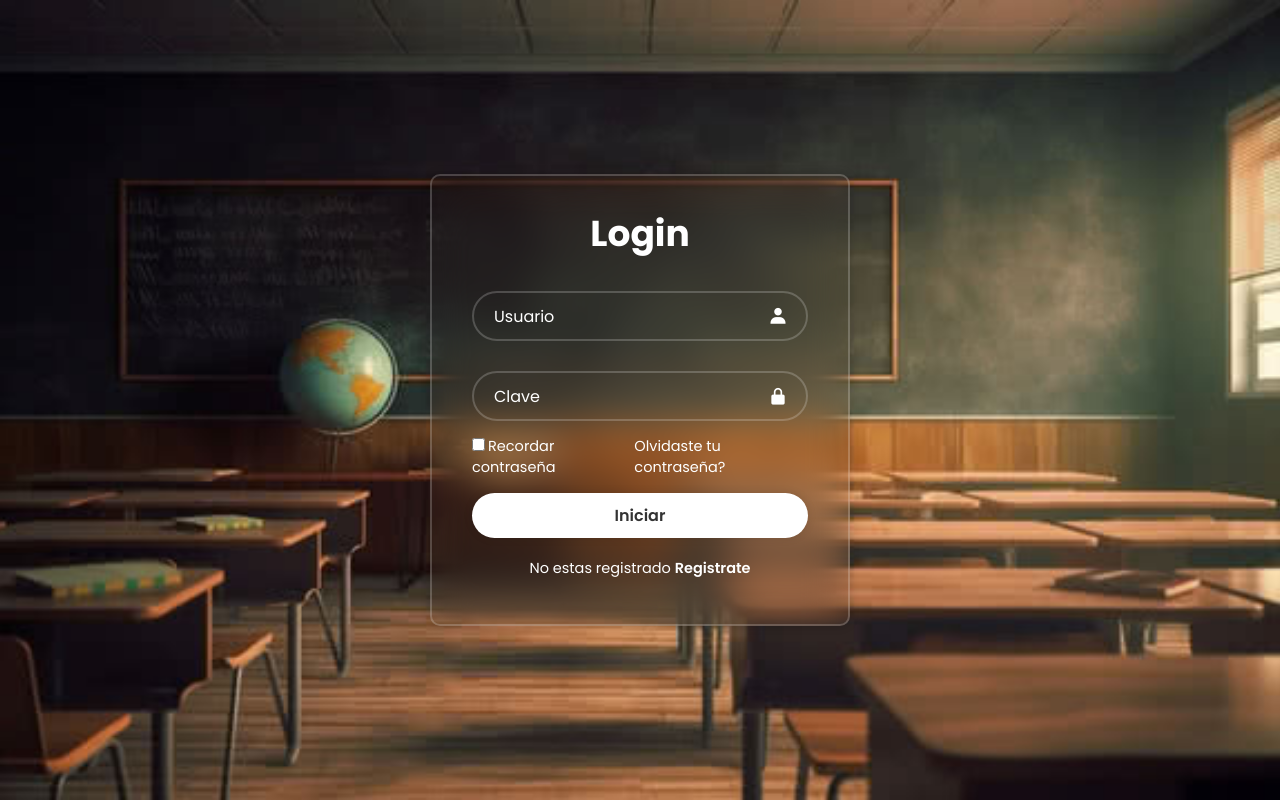
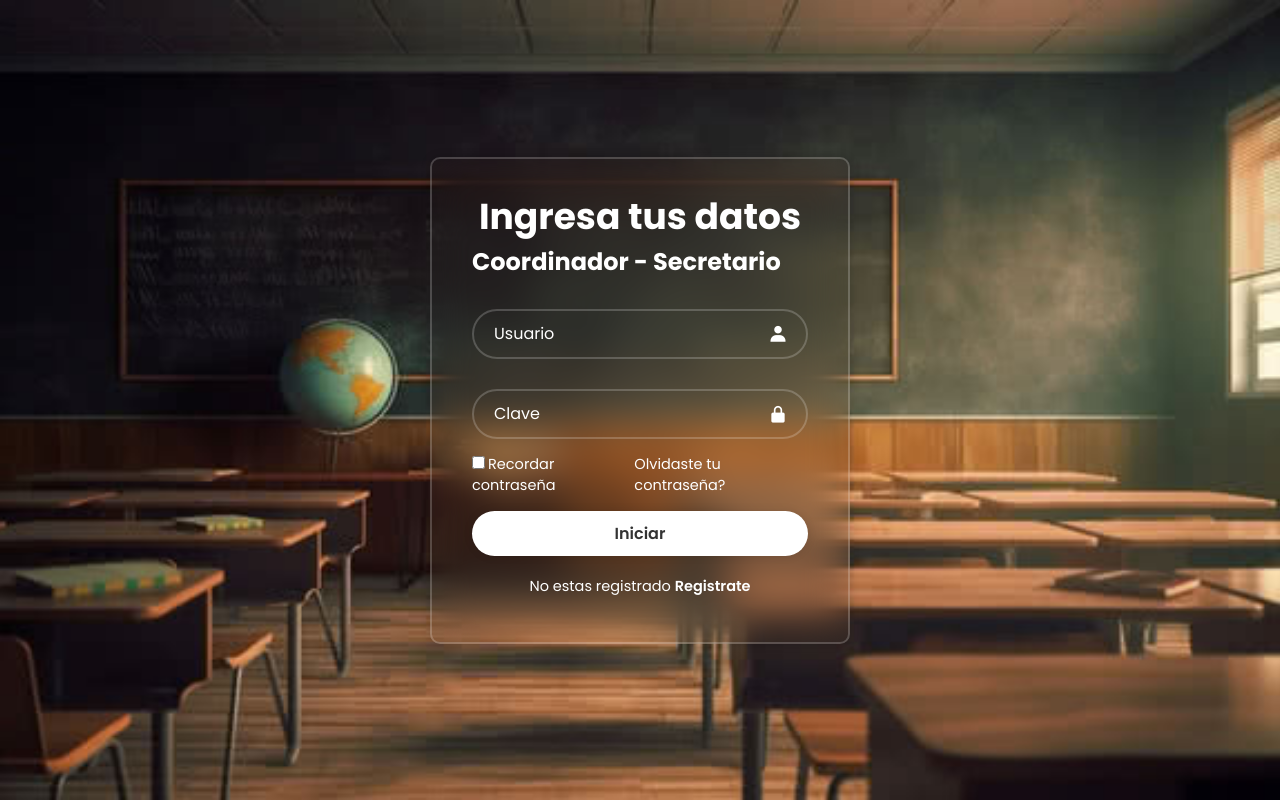
Before and after one commit to Zulimans30/inicio, a plain HTML site: page index.html in a window 1280 px wide. Drawn offline with nearby package versions, Linux system fonts and the light colour scheme.

Commit message:
Update index.html
Se le cambio el nombre al titulo y el se agrego un h2

```diff
--- a/index.html
+++ b/index.html
@@ -10,7 +10,8 @@
 <body>
     <div class="wrapper">
         <form action="">
-                <h1>Login</h1>
+                <h1>Ingresa tus datos</h1>
+                <h2>Coordinador - Secretario</h2>
 
             <div class="input-box">
                 <input type="text" placeholder="Usuario" required>
```
